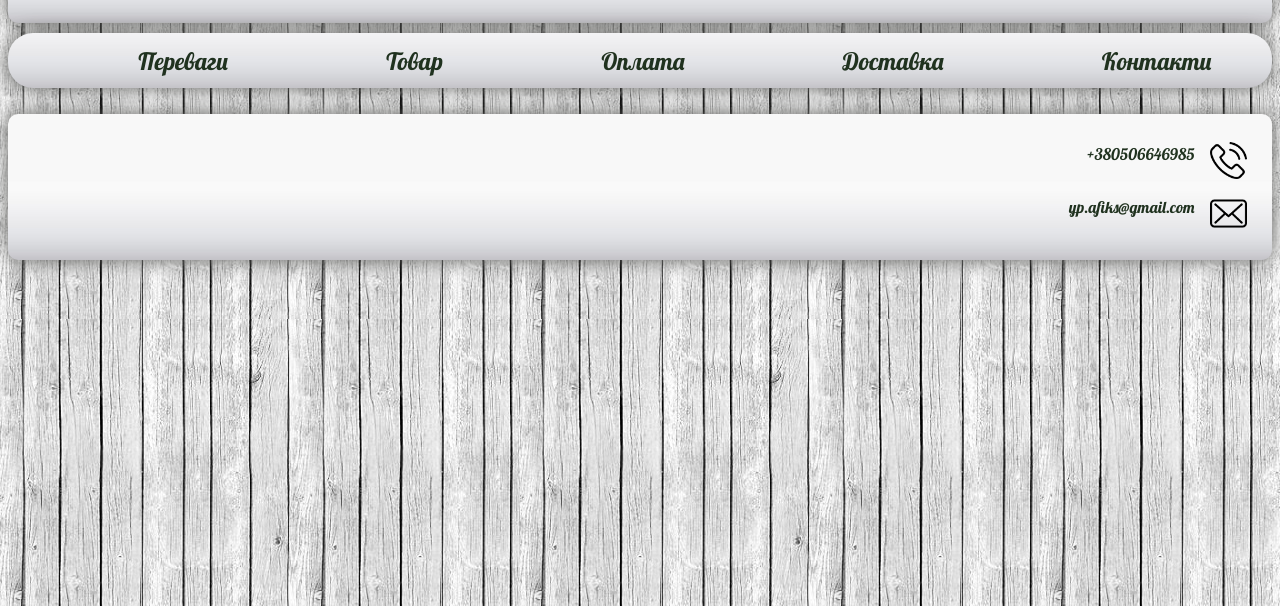
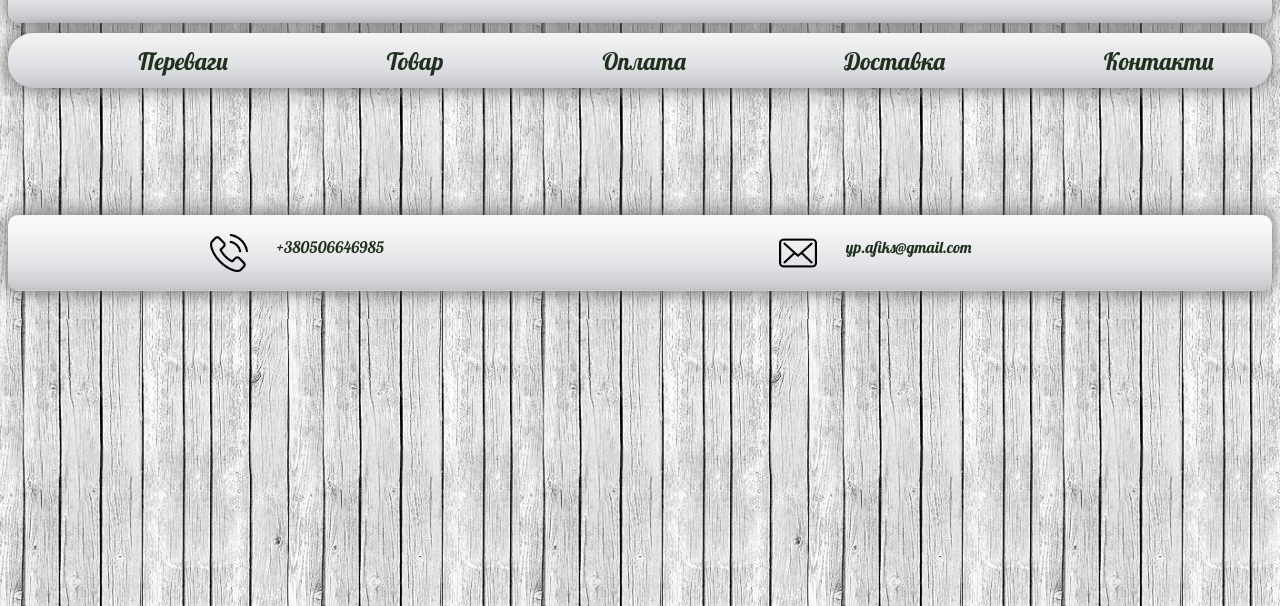
Before and after one commit to Bendernnm/Ecological_Furniture, a plain HTML site: page index.html in a window 1280 px wide. Shown: the part 194-800 px from the top of the page. Drawn offline with nearby package versions, Linux system fonts and the light colour scheme.

Commit message:
Update footer.

```diff
--- a/css/footer.css
+++ b/css/footer.css
@@ -1,26 +1,30 @@
-footer{
+footer {
     background: url(../res/img/header_bg.jpg) 0 bottom repeat-x #f8f8f8;
     box-shadow: 0 0 20px #60615e;
-    margin-bottom: 2%;
-    position: static;
-    padding: 1%;
+    margin-top: 10%;
+    margin-bottom: 10%;
+    padding-top: 1.5%;
+    padding-bottom: 1.5%;
     border-radius: 10px;
 
 }
-footer div
-{
-    width: 20%;
-    display: inline;
-}
-footer div img {
+
+footer img {
     width: 3%;
     height: 3%;
     margin-left: 1%;
+    margin-right: 2%;
 }
-footer div p{
+
+footer span {
     font-family: 'Lobster', cursive;
     font-size: 1em;
     font-style: normal;
-    color:#20321f;
-    margin-right: 1%;
+    color: #20321f;
+    margin-right: 15%;
+    margin-left: 15%;
 }
+
+footer p {
+    margin-right: 2%;
+}
--- a/index.html
+++ b/index.html
@@ -11,31 +11,31 @@
 </head>
 <body>
 <header>
-    <h1><span>Еко</span>Меб<img src="res/img/tree.png" alt="tree" title="Ekomeb" name="Designed by Freepik and distributed by Flaticon"/></h1>
+    <h1><span>Еко</span>Меб<img src="res/img/tree.png" alt="tree" title="Ekomeb"
+                                name="Designed by Freepik and distributed by Flaticon"/></h1>
+
     <p id="tagline">Європейська якість, українська ціна! </p>
 </header>
-<div id="menu" >
-    <div> <a href="#">Переваги</a> </div>
-    <div> <a href="#">Товар</a>    </div>
-    <div> <a href="#">Оплата</a>   </div>
-    <div> <a href="#">Доставка</a> </div>
-    <div> <a href="#">Контакти</a> </div>
+<div id="menu">
+    <div><a href="#">Переваги</a></div>
+    <div><a href="#">Товар</a></div>
+    <div><a href="#">Оплата</a></div>
+    <div><a href="#">Доставка</a></div>
+    <div><a href="#">Контакти</a></div>
 </div>
 
 <footer>
-   <div  align="right">
-       <p>+380506646985
-        <img src="res/img/phone-call.png" alt="phone" name="Designed by Freepik and distributed by Flaticon" align="middle">
-        </p>
+    <span>
+        <img src="res/img/phone-call.png" alt="phone" name="Designed by Freepik and distributed by Flaticon"
+             align="middle">
+        +380506646985
+    </span>
 
-    </div>
-    <div  align="right">
-            <p> yp.afiks@gmail.com
-            <img src="res/img/mail2.png" alt="mail" name="Designed by Freepik and distributed by Flaticon" align="middle">
-           </p>
-
-    </div>
-
+    <span>
+        <img src="res/img/mail2.png" alt="mail" name="Designed by Freepik and distributed by Flaticon"
+             align="middle">
+        yp.afiks@gmail.com
+    </span>
 </footer>
 </body>
 </html>
```
